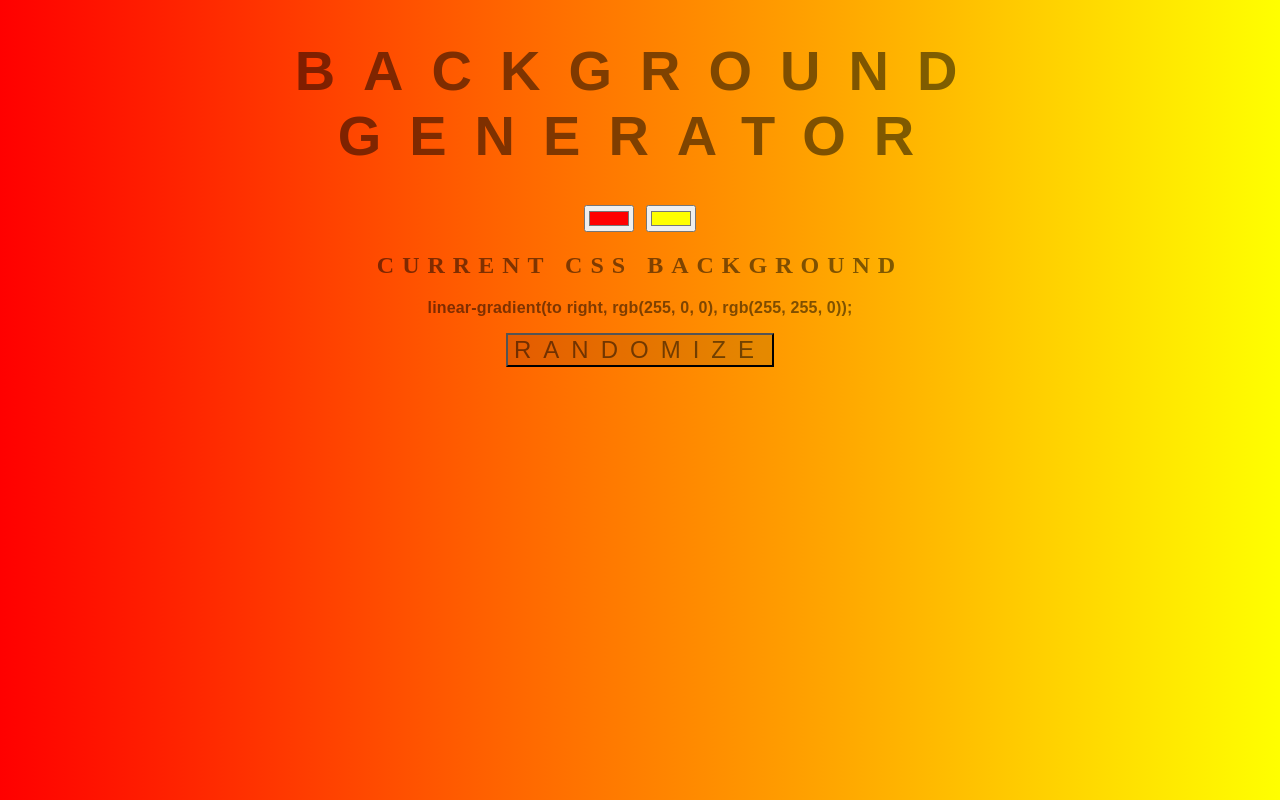
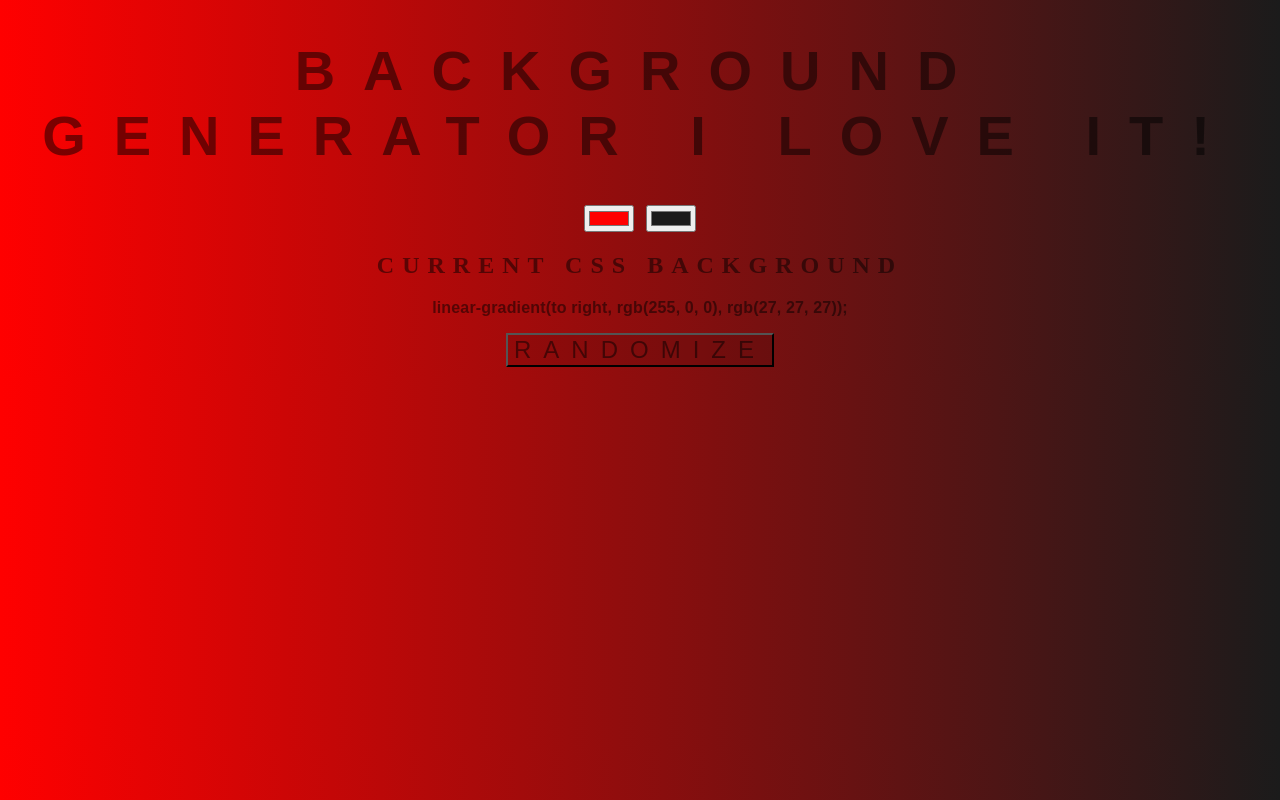
Before and after one commit to cjhaspenfalls/background-generator, a website: page index.html in a window 1280 px wide. Drawn offline with Linux system fonts and the light colour scheme.

Commit message:
Ed's Edit

```diff
--- a/index.html
+++ b/index.html
@@ -2,12 +2,12 @@
 <html>
   <head>
     <title>Gradient Background</title>
-	<link rel="stylesheet" type="text/css" href="style.css">
+    <link rel="stylesheet" type="text/css" href="style.css" />
   </head>
   <body id="gradient">
-	<h1>Background Generator</h1>
-	<input class="color1" type="color" name="color1" value="#FF0000">
-	<input class="color2" type="color" name="color2" value="#FFFF00">
+    <h1>Background Generator I love it!</h1>
+    <input class="color1" type="color" name="color1" value="#FF0000" />
+    <input class="color2" type="color" name="color2" value="#1b1b1b" />
     <h2>Current CSS Background</h2>
     <h3></h3>
     <button class="btn">Randomize</button>
```
Lines whose indentation alone changed are shown as unchanged.
